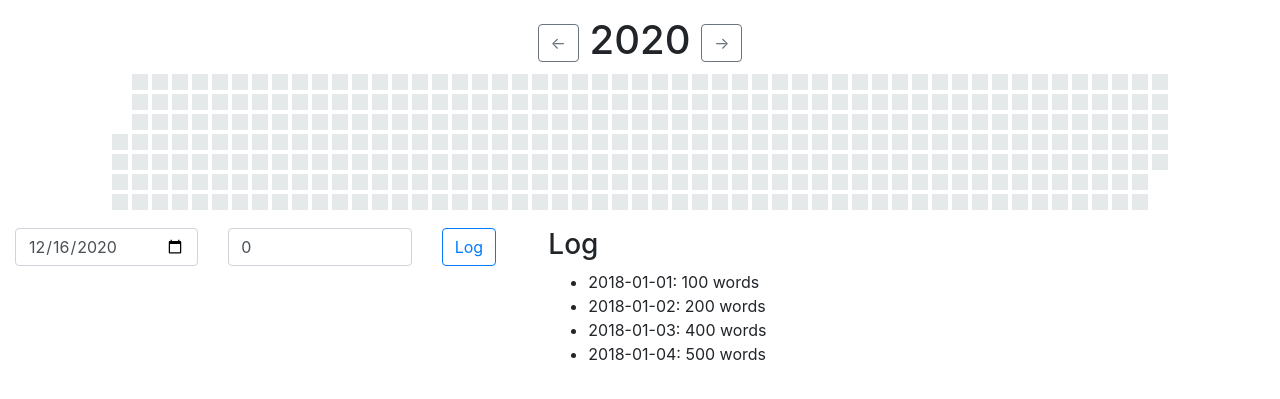
After one commit to AKDDev/aj-hunter-com, a Laravel app: page /graph.html in a window 1280 px wide. The commit adds this page. Shown: the top 399 px of the page. Run offline with Laravel 8, Linux system fonts and the light colour scheme; some libraries are stand-ins or nearby versions.

Commit message:
added a github like word count submission graph

```diff
--- /dev/null
+++ b/public/graph.html
@@ -0,0 +1,169 @@
+<!doctype html>
+<html lang="en">
+<head>
+    <title>Writing Log</title>
+    <link href="https://cdnjs.cloudflare.com/ajax/libs/twitter-bootstrap/4.1.3/css/bootstrap.min.css" rel="stylesheet" />
+    <style>
+        #graph {
+            display: grid;
+            grid-template-columns: repeat(53, 20px);
+            grid-template-rows: repeat(7, 20px);
+            grid-auto-flow: column;
+        }
+        .box {
+            margin: 2px;
+        }
+        .none {
+            background: rgba(18,45,41, .1);
+        }
+        .some {
+            background: rgba(18,45,41,.3);;
+        }
+        .average {
+            background: rgba(18,45,41,.5);;
+        }
+        .more {
+            background: rgba(18,45,41,.7);;
+        }
+        .most {
+            background: rgba(18,45,41,.9);;
+        }
+        .empty {
+            background: #fff;
+        }
+    </style>
+</head>
+<body>
+<div id="app" class="container-fluid mt-3">
+    <div class="row">
+        <div class="col text-center">
+            <h1>
+                <button class="btn btn-outline-secondary" @click="changeYear(-1)">&larr;</button>
+                {{ year }}
+                <button class="btn btn-outline-secondary" @click=changeYear(1)>&rarr;</button>
+            </h1>
+        </div>
+    </div>
+    <div class="row">
+    	<div class="col"></div>
+    	<div class="col">
+    		<div id="graph">
+		        <div v-for="n in start" class="empty">
+		        </div>
+		        <div v-for="n in end" class="box" :class="getBackground(n)">
+		        </div>
+		    </div>
+    	</div>
+    	<div class="col"></div>
+	</div>
+	<div class="row mt-3">
+	    <div class="col-2 form-group">
+	        <input type="date" v-model="date" class="form-control"/>
+	    </div>
+	    <div class="col-2 orm-group">
+	        <input type="count" v-model="count" class="form-control" @keyup.enter="updateLog()"/>
+	    </div>
+	    <div class="col-1">
+	        <button class="btn btn-outline-primary" @click="updateLog()">Log</button>
+	    </div>
+	    <div class="col-7">
+	        <h3>Log</h3>
+	        <ul>
+	            <li  v-for="(count, date) in log">
+	                {{ date }}: {{ count }} words
+	            </li>
+	        </ul>
+	    </div>
+	</div>
+</div>
+
+<script src="https://cdnjs.cloudflare.com/ajax/libs/vue/2.5.21/vue.js"></script>
+<script src="https://cdnjs.cloudflare.com/ajax/libs/moment.js/2.22.2/moment.min.js"></script>
+<script>
+    const app = new Vue({
+        el: '#app',
+        data: {
+            log: {
+                '2018-01-01': 100,
+                '2018-01-02': 200,
+                '2018-01-03': 400,
+                '2018-01-04': 500,
+            },
+            year: moment().get('year'),
+            max: 0,
+            date: moment().format('YYYY-MM-DD'),
+            count: 0,
+        },
+        computed: {
+            start() {
+                return this.setDate(1).day();
+            },
+            end() {
+                let end = this.setDate(1).endOf('year').dayOfYear();
+                return end;
+            }
+        },
+        methods: {
+            setDate(day) {
+                return moment().set('year',this.year).dayOfYear(day);
+            },
+            setMax() {
+                let max = 0;
+                for(let date in this.log) {
+                    if(this.log[date] > max) {
+                        max = this.log[date];
+                    }
+                }
+                this.max = max;
+            },
+            dayOfWeek(date) {
+                let m = new moment.parse(date);
+
+                return m.day();
+            },
+            getBackground(day) {
+                let date = this.setDate(day),
+                    count = this.log[date.format('YYYY-MM-DD')]
+
+                if(count === undefined) {
+                    return 'none';
+                }
+                else if(count === this.max) {
+                    return 'most';
+                }
+                else if(count <= this.max * .2) {
+                    return 'some';
+                }
+                else if(count <= this.max * .5) {
+                    return 'average';
+                }
+                else if(count <= this.max * .8) {
+                    return 'more';
+                }
+
+                return 'empty';
+            },
+            updateLog() {
+                let count = this.log[this.date];
+                if(count === undefined || count === null || count === 0) {
+                    this.log[this.date] = parseInt(this.count);
+                }
+                else {
+                    this.log[this.date] += parseInt(this.count);
+                }
+                this.date = moment().format('YYYY-MM-DD');
+                this.count = 0;
+                this.setMax();
+            },
+            changeYear(up_down) {
+                this.year += up_down;
+            }
+        },
+        mounted() {
+            this.setMax();
+        }
+    });
+</script>
+
+</body>
+</html
--- a/resources/views/dashboard.blade.php
+++ b/resources/views/dashboard.blade.php
@@ -9,6 +9,8 @@
             </div>
 
             <div class="md:flex-1 m-3">
+                <h2>A Year at a Glance</h2>
+                <x-yearly-graph></x-yearly-graph>
                 <h2>Active Goals</h2>
                 <div class="flex flex-wrap">
                 @foreach($goals as $goal)
```
Also changed, not shown: app/View/Components/YearlyGraph.php (added, +80 -0 lines), resources/css/app.css (+28 -0 lines), resources/views/components/yearly-graph.blade.php (added, +8 -0 lines), public/js/app.js.
